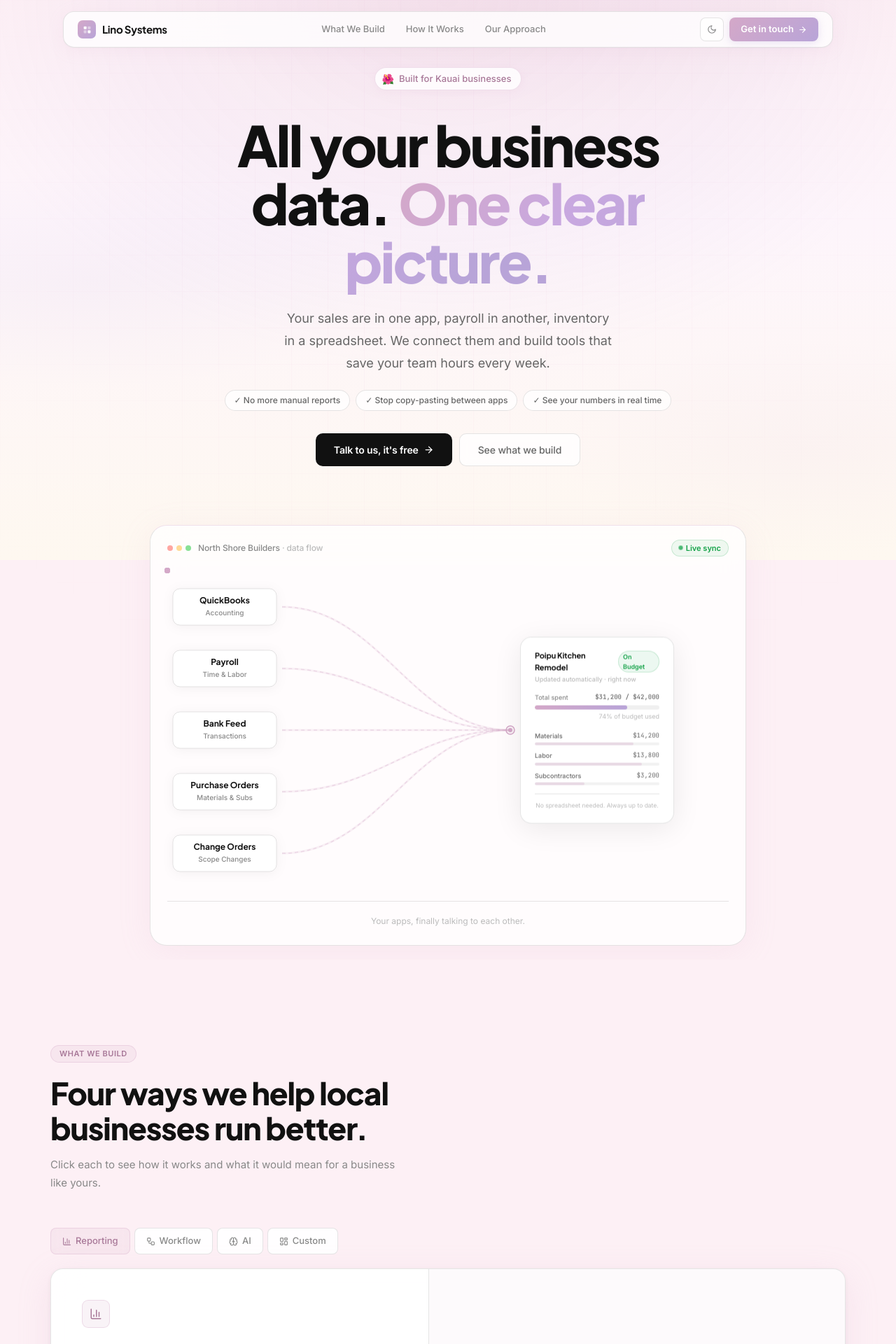
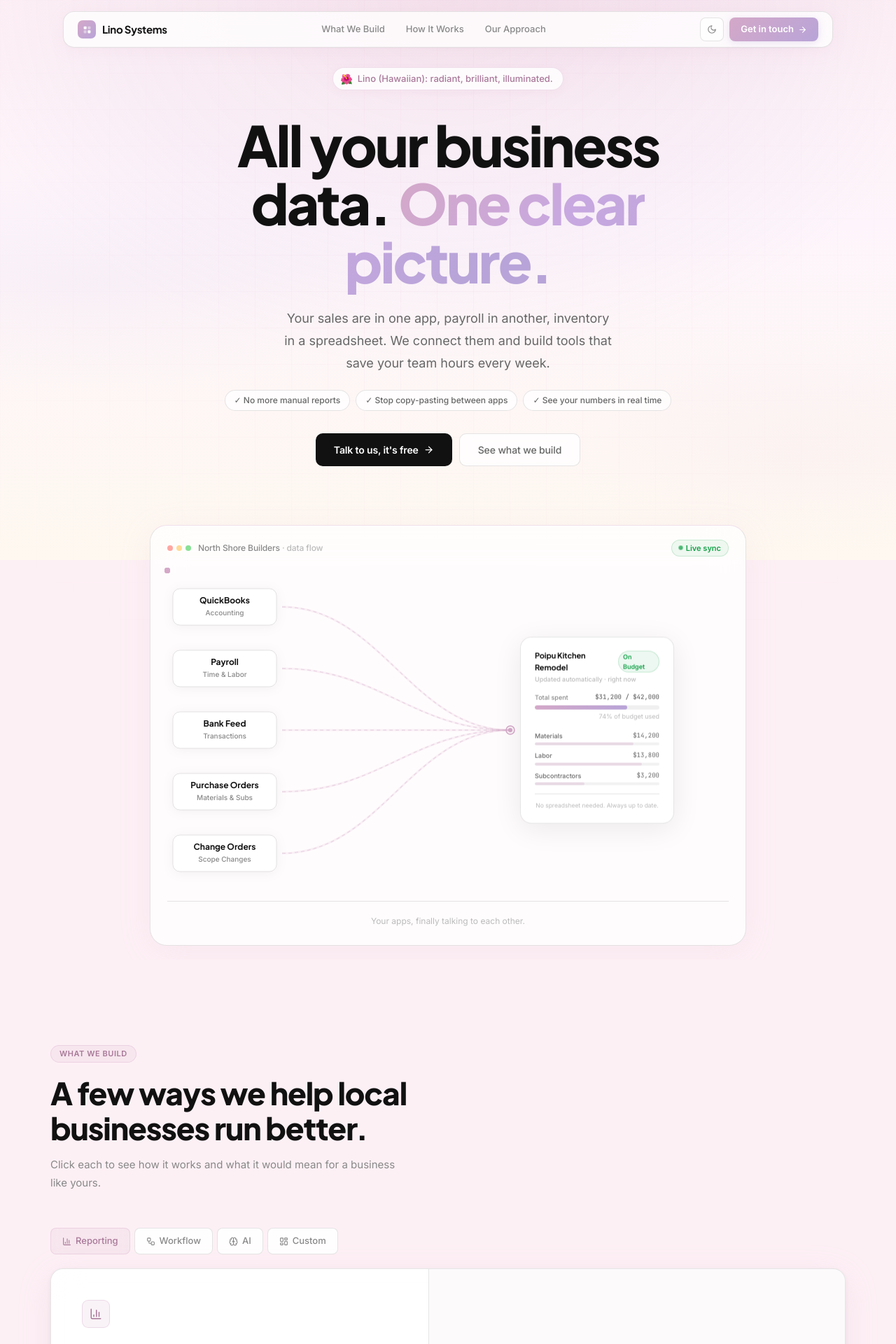
Before and after one commit to corrigarton/lino-systems-website-dark, a React (Vite) app: page / in a window 1280 px wide. Shown: the top 1920 px of the page at 70% size. Built offline with nearby package versions, Linux system fonts and the light colour scheme.

Commit message:
Added lino definition

```diff
--- a/src/app/components/Hero.tsx
+++ b/src/app/components/Hero.tsx
@@ -292,7 +292,7 @@ export function Hero() {
       {/* Badge */}
       <motion.div initial={{ opacity: 0, y: 12 }} animate={{ opacity: 1, y: 0 }} transition={{ duration: 0.5 }} style={{ display: "flex", alignItems: "center", gap: 7, padding: "5px 14px 5px 10px", borderRadius: 100, background: t.isDark ? "rgba(255,255,255,0.07)" : "rgba(255,255,255,0.82)", border: `1px solid ${t.accentBorder}`, boxShadow: "0 2px 12px rgba(212,168,200,0.1)", backdropFilter: "blur(12px)", marginBottom: 36, position: "relative" }}>
         <span style={{ fontSize: 14 }}>🌺</span>
-        <span style={{ fontFamily: "'Inter', sans-serif", fontSize: 13, fontWeight: 500, color: t.accentText }}>Built for Kauai businesses</span>
+        <span style={{ fontFamily: "'Inter', sans-serif", fontSize: 13, fontWeight: 500, color: t.accentText }}>Lino (Hawaiian): radiant, brilliant, illuminated.</span>
       </motion.div>
 
       {/* Headline */}
--- a/src/app/components/Systems.tsx
+++ b/src/app/components/Systems.tsx
@@ -164,7 +164,7 @@ export function Systems() {
           What we build
         </div>
         <h2 style={{ fontFamily: "'Plus Jakarta Sans', sans-serif", fontSize: "clamp(28px, 4vw, 44px)", fontWeight: 800, color: t.text, letterSpacing: "-0.025em", margin: 0, maxWidth: 560 }}>
-          Four ways we help local businesses run better.
+          A few ways we help local businesses run better.
         </h2>
         <p style={{ fontFamily: "'Inter', sans-serif", fontSize: 15, color: t.text4, marginTop: 14, maxWidth: 500, lineHeight: 1.72 }}>
           Click each to see how it works and what it would mean for a business like yours.
```
